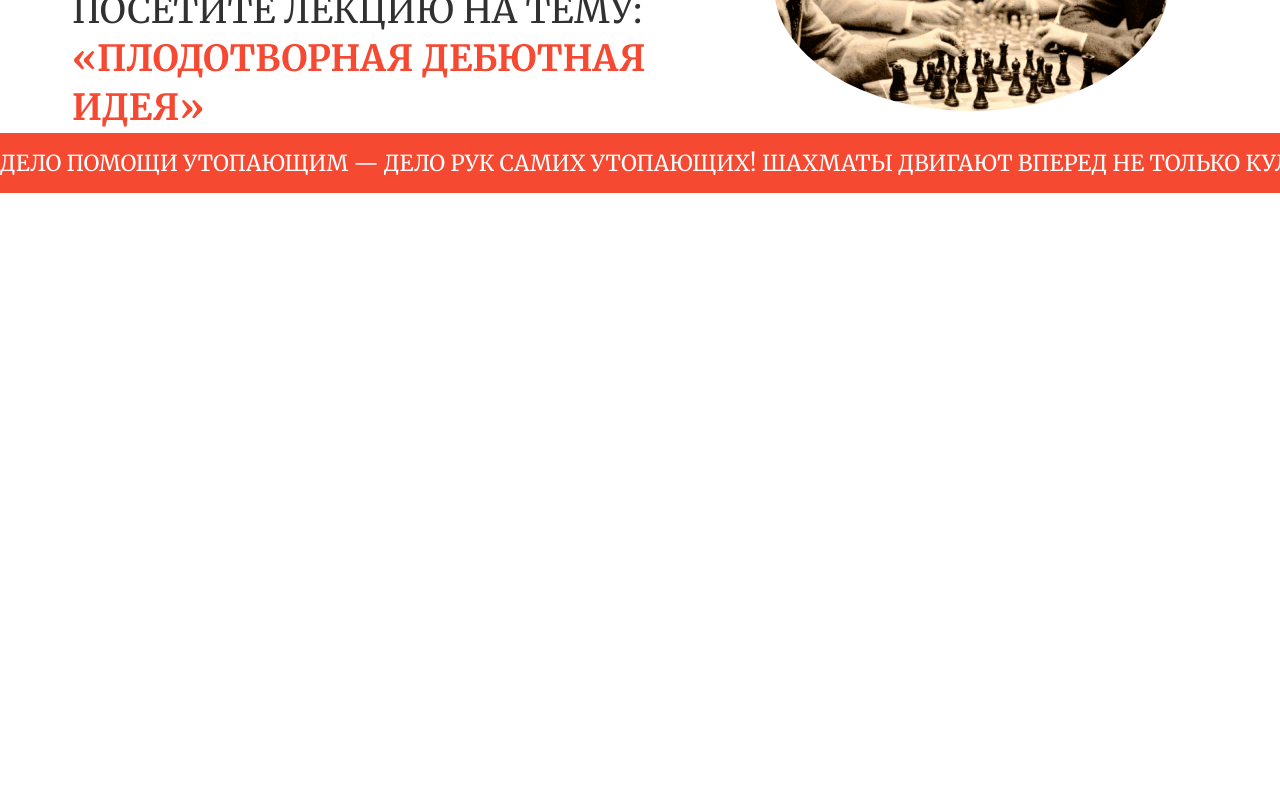
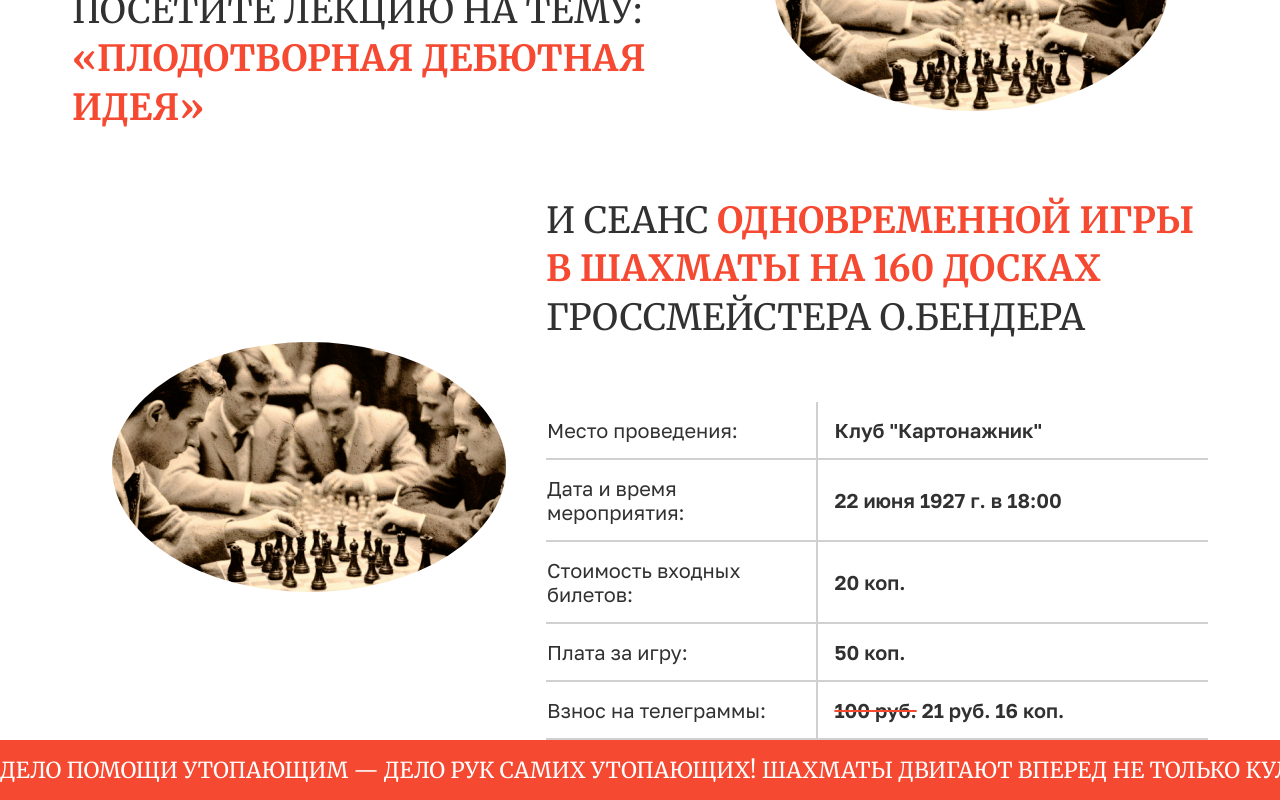
Before and after one commit to llightmoonl/fourhorseclub, a Vue app: page / in a window 1280 px wide. Shown: the part 899-1699 px from the top of the page. Before the commit the page ends 1092 px from the top, so only its background shows below. Built offline with nearby package versions, Linux system fonts and the light colour scheme.

Commit message:
Добавлена таблица, начал второй блок

```diff
--- /dev/null
+++ b/src/components/shared/Session.vue
@@ -0,0 +1,80 @@
+<script setup lang="ts">
+import Container from "./Container.vue";
+import Table from "../ui/Table.vue";
+
+const tableItems = [
+  {
+    title: "Место проведения",
+    description: "Клуб \"Картонажник\""
+  },
+  {
+    title: "Дата и время мероприятия",
+    description: "22 июня 1927 г. в 18:00"
+  },
+  {
+    title: "Стоимость входных билетов",
+    description: "20 коп."
+  },
+  {
+    title: "Плата за игру",
+    description: "50 коп."
+  },
+  {
+    title: "Взнос на телеграммы",
+    overline: "100 руб.",
+    description: "21 руб. 16 коп."
+  },
+]
+</script>
+
+<template>
+  <section class="session">
+    <Container>
+      <div class="session__content">
+        <figure class="session__image">
+          <img src = "../../assets/lecture.png" alt="Лекция на тему 'Плодотворная дебютная идея'">
+        </figure>
+        <article class="session__information">
+          <h2 class = "session__title">и сеанс
+            <span class="session__title-red">
+              одновременной игры в шахматы на 160 досках
+            </span>
+            гроссмейстера О.Бендера
+          </h2>
+          <Table class = "session__table" :items = "tableItems"/>
+        </article>
+      </div>
+    </Container>
+  </section>
+</template>
+
+<style scoped lang="scss">
+.session {
+  &__title {
+    font-size: 3.6rem;
+    font-weight: 400;
+    text-transform: uppercase;
+    line-height: 1.35;
+
+    &-red{
+      color: $red-color;
+      font-weight: 700;
+    }
+  }
+
+  &__content{
+    display: flex;
+    align-items: center;
+  }
+
+  &__image {
+    & img{
+      border-radius: 50%;
+    }
+  }
+
+  &__table{
+    margin-top: 60px;
+  }
+}
+</style>
--- a/src/components/ui/Button.vue
+++ b/src/components/ui/Button.vue
@@ -21,7 +21,7 @@
   border-radius: 66px;
   cursor: pointer;
   font-family: inherit;
-  font-weight: 600;
+  font-weight: 500;
   font-size: 1.6rem;
   line-height: 1.3;
   &:hover {
--- /dev/null
+++ b/src/components/ui/Table.vue
@@ -0,0 +1,48 @@
+<script setup lang="ts">
+defineProps<{
+  items: Array<object>,
+}>();
+</script>
+
+<template>
+  <table class = "table">
+    <tr class = "table__row" v-for="item in items" :key="item.id">
+      <th class = "table__title">{{item.title}}:</th>
+      <td class = "table__description"><span class = "table__description--overline">{{item.overline}}</span> {{item.description}}</td>
+    </tr>
+  </table>
+</template>
+
+<style scoped lang="scss">
+  .table{
+    width: 100%;
+    text-align: left;
+    font-size: 20px;
+    color: $primary-color;
+    border-collapse: collapse;
+
+    &__title {
+      padding-right: 16px;
+      font-weight: 400;
+      border-right: 2px solid $table-color;
+    }
+
+    &__description {
+      padding-left: 16px;
+      font-weight: 600;
+      width: 59%;
+
+      &--overline {
+        text-decoration: line-through;
+        text-decoration-color: $red-color;
+      }
+    }
+
+    &__title,
+    &__description {
+      padding-top: 16px;
+      padding-bottom: 16px;
+      border-bottom: 2px solid $table-color;
+    }
+  }
+</style>
--- a/src/styles/vars.scss
+++ b/src/styles/vars.scss
@@ -4,3 +4,4 @@ $white-color: #FFF;
 $button-black: #1F1F1F;
 $button-yellow: #FBCE51;
 $red-color: #F54932;
+$table-color: #D0D0D0;
--- a/src/views/HomeView.vue
+++ b/src/views/HomeView.vue
@@ -2,6 +2,7 @@
   import Banner from "../components/shared/Banner.vue";
   import Lecture from "../components/shared/Lecture.vue";
   import Ticker from "../components/ui/Ticker.vue";
+  import Session from "../components/shared/Session.vue";
 </script>
 
 <template>
@@ -15,6 +16,8 @@
 
   <Lecture class = "lecture"/>
 
+  <Session class = "session"/>
+
   <Ticker>
     Дело помощи утопающим — дело рук самих утопающих!
     Шахматы двигают вперед не только культуру, но и экономику!
@@ -26,4 +29,7 @@
   .lecture {
     margin-top: 80px;
   }
+  .session {
+    margin-top: 64px;
+  }
 </style>
```
